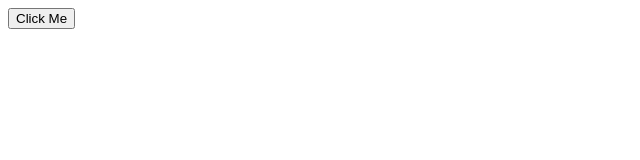
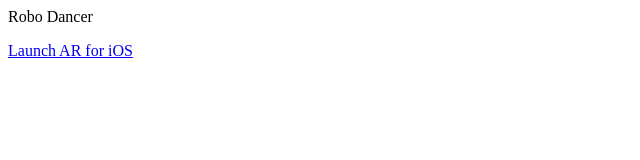
Before and after one commit to Jaykaljkub/robo_dancer, a plain HTML site: page index.html in a window 1280 px wide. Shown: the whole page, without its empty margins (0-640 px from the left). Drawn offline with Linux system fonts and the light colour scheme.

Commit message:
added link

```diff
--- a/index.html
+++ b/index.html
@@ -1 +1,2 @@
-<button>Click Me</button>
+<p> Robo Dancer</p>
+<a href="https://res.cloudinary.com/roboboogie/raw/upload/v1661542047/roboboogie/WebAR/dancingRobo.reality#allowsContentScaling=0" rel="ar" target="_blank">Launch AR for iOS</a>
```
